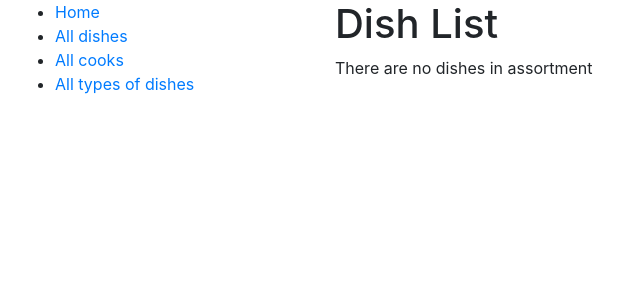
After one commit to Yevheniy-Lototskiy/restaurant-kitchen-service, a Django app: page /kitchen/dishes/ in a window 1280 px wide. The commit adds this page. Shown: the top 300 px of the page, without its empty margins (0-640 px from the left). Run offline with Django 4.2, Linux system fonts and the light colour scheme; data that the repository does not hold is empty.

Commit message:
Created new page for dish list

```diff
--- a/kitchen_service/urls.py
+++ b/kitchen_service/urls.py
@@ -1,9 +1,13 @@
 from django.urls import path
 
-from kitchen_service.views import index
+from kitchen_service.views import (
+    index,
+    DishListView,
+)
 
 urlpatterns = [
     path("", index, name="index"),
+    path("dishes/", DishListView.as_view(), name="dish-list")
 ]
 
 app_name = "kitchen"
--- a/kitchen_service/views.py
+++ b/kitchen_service/views.py
@@ -1,5 +1,6 @@
 from django.contrib.auth.decorators import login_required
 from django.shortcuts import render
+from django.views import generic
 
 from kitchen_service.models import Dish, Cook, DishType
 
@@ -14,3 +15,8 @@ def index(request):
     }
 
     return render(request, "kitchen/index.html", context=context)
+
+
+class DishListView(generic.ListView):
+    model = Dish
+    template_name = "kitchen/dish_list.html"
--- a/templates/includes/sidebar.html
+++ b/templates/includes/sidebar.html
@@ -1,6 +1,6 @@
 <ul class="sidebar-nav">
   <li><a href="{% url 'kitchen:index' %}">Home</a></li>
-  <li><a href="#">All dishes</a></li>
+  <li><a href="{% url 'kitchen:dish-list' %}">All dishes</a></li>
   <li><a href="#">All cooks</a></li>
   <li><a href="#">All types of dishes</a></li>
 </ul>
--- /dev/null
+++ b/templates/kitchen/dish_list.html
@@ -0,0 +1,20 @@
+{% extends 'base.html' %}
+
+{% block content %}
+  <h1>
+    Dish List
+  </h1>
+
+  {% if dish_list %}
+    <ul>
+      {% for dish in dish_list %}
+        <li>
+          {{ dish.name }} Description: {{ dish.description }}
+           (price: {{ dish.price }}, format: {{ dish.dish_type.name }})
+        </li>
+      {% endfor %}
+    </ul>
+  {% else %}
+    <p>There are no dishes in assortment</p>
+  {% endif %}
+{% endblock %}
```
